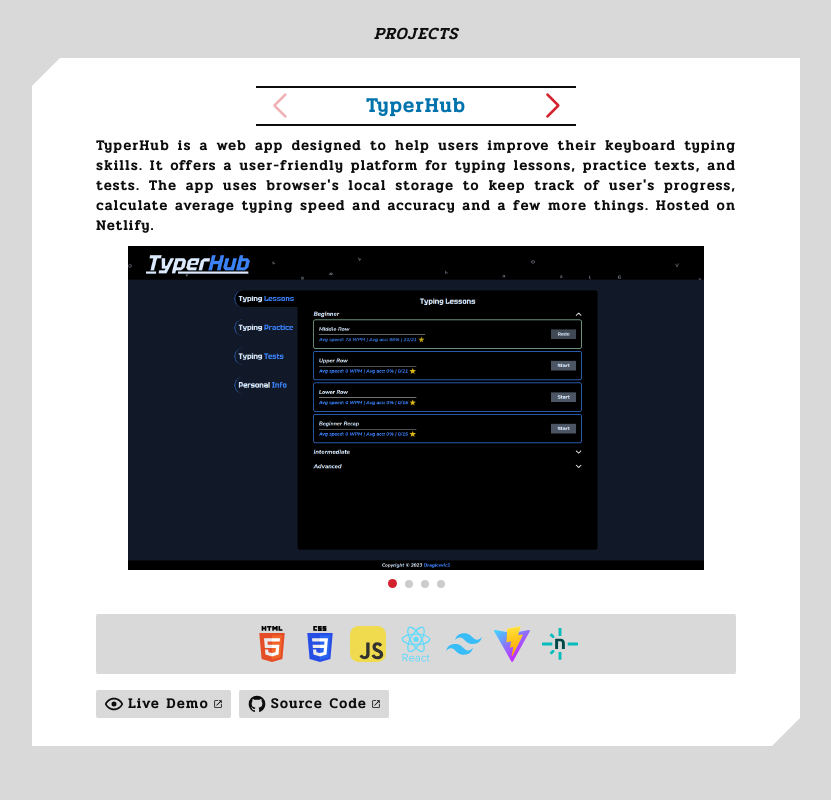
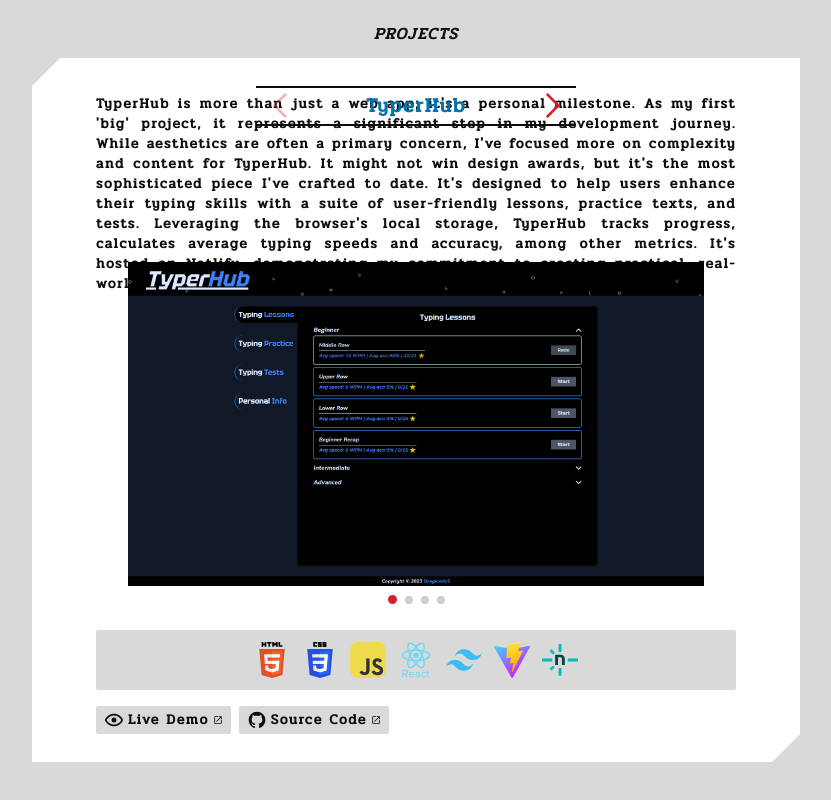
Before and after one commit to DragicevicS/portfolio-website, a React (Vite) app: page / in a window 1280 px wide. Shown: the part 2540-3340 px from the top of the page, without its empty margins (224-1055 px from the left). Built offline with nearby package versions, Linux system fonts and the light colour scheme; a web font is replaced by a local one.

Commit message:
Change project descriptions

```diff
--- a/src/components/Projects.tsx
+++ b/src/components/Projects.tsx
@@ -60,7 +60,7 @@
           );
         })}
       </Swiper>
-      <p className="flex items-center h-full lg:h-24">
+      <p className="flex items-center h-full lg:h-28">
         {projectInfo[sliderNumber].description}
       </p>
       <Swiper
--- a/src/data/projectInfo.ts
+++ b/src/data/projectInfo.ts
@@ -5,7 +5,7 @@
     title: "TyperHub",
     images: imgLoad.projects.typerhub,
     description:
-      "TyperHub is a web app designed to help users improve their keyboard typing skills. It offers a user-friendly platform for typing lessons, practice texts, and tests. The app uses browser's local storage to keep track of user's progress, calculate average typing speed and accuracy and a few more things. Hosted on Netlify.",
+      "TyperHub is more than just a web app; it's a personal milestone. As my first 'big' project, it represents a significant step in my development journey. While aesthetics are often a primary concern, I've focused more on complexity and content for TyperHub. It might not win design awards, but it's the most sophisticated piece I've crafted to date. It's designed to help users enhance their typing skills with a suite of user-friendly lessons, practice texts, and tests. Leveraging the browser's local storage, TyperHub tracks progress, calculates average typing speeds and accuracy, among other metrics. It's hosted on Netlify, demonstrating my commitment to creating practical, real-world applications.",
     tools: [
       "html",
       "css",
@@ -22,7 +22,7 @@
     title: "Weather App",
     images: imgLoad.projects.weatherApp,
     description:
-      "The Weather App is a sleek, modern web application that provides real-time weather data from around the globe. Built with React and styled using Tailwind CSS, it offers a responsive and intuitive interface for users to quickly get the weather forecasts they need. The app is powered by the Weather API for accurate and up-to-date weather information.",
+      "The Weather App is a sleek and modern web application that elegantly presents real-time weather data from across the globe. Built with React and Tailwind CSS, it ensures a responsive and intuitive user experience. Beyond its functionality, this app represents a key learning curve in my development career. Although it's a smaller project, it has been instrumental in teaching me the intricacies of working with APIs and fetching data.",
     tools: ["html", "css", "javascript", "react", "tailwind", "vite"],
     url: "https://dragicevics.github.io/weather-app/",
     github: "https://github.com/DragicevicS/weather-app",
@@ -31,7 +31,7 @@
     title: "CV App",
     images: imgLoad.projects.CVapp,
     description:
-      "CV App is a web app for... making CVs. It will contains a few templates for editing and also a printing option.",
+      "CV App stands as a cornerstone in my journey as a developer. Initially crafted as one of my first React projects, it serves as a dynamic web application where users can create professional CVs with ease. It features an instant-render template that brings user inputs to life for a real-time preview. Currently, this app is undergoing a significant evolution; I am reworking it with TypeScript and the rapid build system Vite, moving away from plain JavaScript and Create React App. The upgrade includes an array of new templates and an overall refined design. This transition not only marks an improvement in the app's functionality but also in my own skill set.",
     tools: ["html", "css", "javascript", "react"],
     url: "",
     github: "https://github.com/DragicevicS/cv-application",
```
